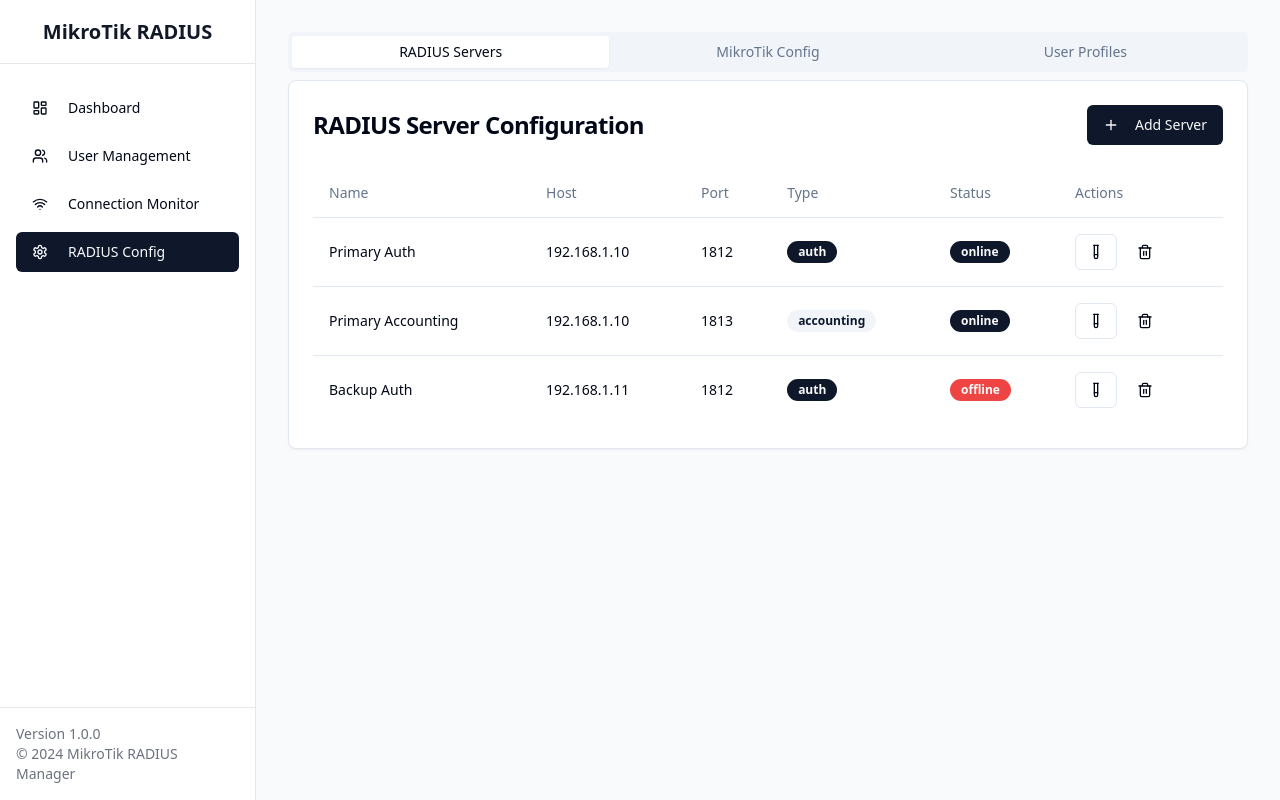
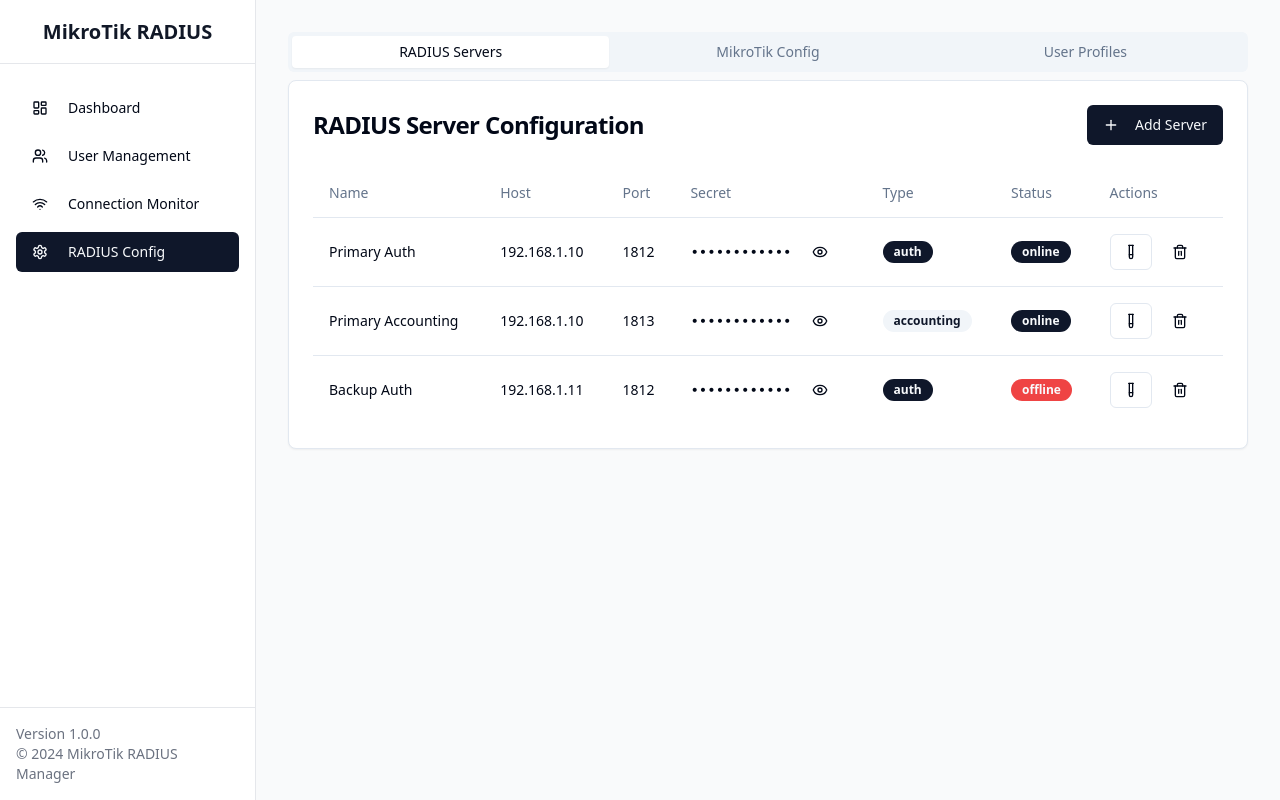
Before and after one commit to axeed-sys/mik-auth-4cd36fa2, a React (Vite) app: page / in a window 1280 px wide. Both pictures are taken after a click on the button "RADIUS Config". Built offline with nearby package versions, Linux system fonts and the light colour scheme.

Commit message:
Add RADIUS secret to Mikrotik config
Added the RADIUS secret input field to the MikroTik configuration section in RadiusConfig.tsx.

```diff
--- a/src/components/RadiusConfig.tsx
+++ b/src/components/RadiusConfig.tsx
@@ -1,4 +1,3 @@
-
 import { useState } from "react";
 import { Card, CardContent, CardHeader, CardTitle } from "@/components/ui/card";
 import { Button } from "@/components/ui/button";
@@ -8,7 +7,7 @@ import { Switch } from "@/components/ui/switch";
 import { Tabs, TabsContent, TabsList, TabsTrigger } from "@/components/ui/tabs";
 import { Table, TableBody, TableCell, TableHead, TableHeader, TableRow } from "@/components/ui/table";
 import { Badge } from "@/components/ui/badge";
-import { Save, TestTube, Plus, Trash2 } from "lucide-react";
+import { Save, TestTube, Plus, Trash2, Eye, EyeOff } from "lucide-react";
 import { useToast } from "@/hooks/use-toast";
 
 interface RadiusServer {
@@ -23,6 +22,7 @@ interface RadiusServer {
 
 const RadiusConfig = () => {
   const { toast } = useToast();
+  const [showSecrets, setShowSecrets] = useState<{ [key: string]: boolean }>({});
 
   const [radiusServers, setRadiusServers] = useState<RadiusServer[]>([
     { id: "1", name: "Primary Auth", host: "192.168.1.10", port: 1812, secret: "shared-secret-123", status: "online", type: "auth" },
@@ -64,6 +64,13 @@ const RadiusConfig = () => {
     }, 2000);
   };
 
+  const toggleSecretVisibility = (serverId: string) => {
+    setShowSecrets(prev => ({
+      ...prev,
+      [serverId]: !prev[serverId]
+    }));
+  };
+
   return (
     <div className="space-y-6">
       <Tabs defaultValue="servers" className="w-full">
@@ -91,6 +98,7 @@ const RadiusConfig = () => {
                     <TableHead>Name</TableHead>
                     <TableHead>Host</TableHead>
                     <TableHead>Port</TableHead>
+                    <TableHead>Secret</TableHead>
                     <TableHead>Type</TableHead>
                     <TableHead>Status</TableHead>
                     <TableHead>Actions</TableHead>
@@ -102,6 +110,24 @@ const RadiusConfig = () => {
                       <TableCell className="font-medium">{server.name}</TableCell>
                       <TableCell>{server.host}</TableCell>
                       <TableCell>{server.port}</TableCell>
+                      <TableCell>
+                        <div className="flex items-center space-x-2">
+                          <span className="font-mono text-sm">
+                            {showSecrets[server.id] ? server.secret : '••••••••••••'}
+                          </span>
+                          <Button
+                            variant="ghost"
+                            size="sm"
+                            onClick={() => toggleSecretVisibility(server.id)}
+                          >
+                            {showSecrets[server.id] ? (
+                              <EyeOff className="h-4 w-4" />
+                            ) : (
+                              <Eye className="h-4 w-4" />
+                            )}
+                          </Button>
+                        </div>
+                      </TableCell>
                       <TableCell>
                         <Badge variant={server.type === 'auth' ? 'default' : 'secondary'}>
                           {server.type}
```
